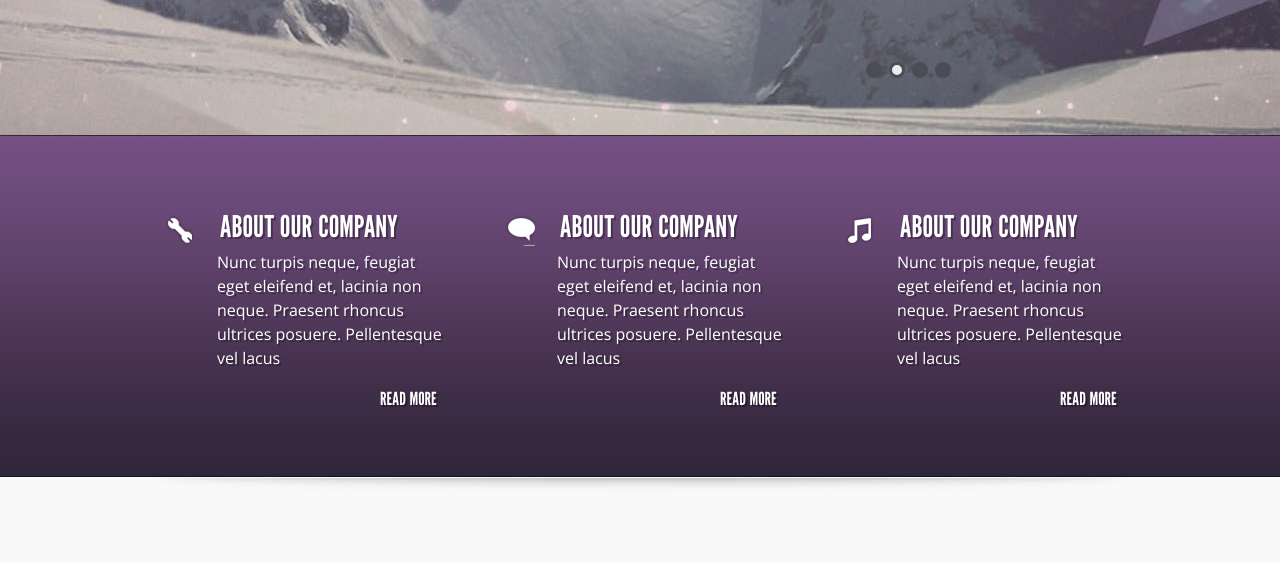
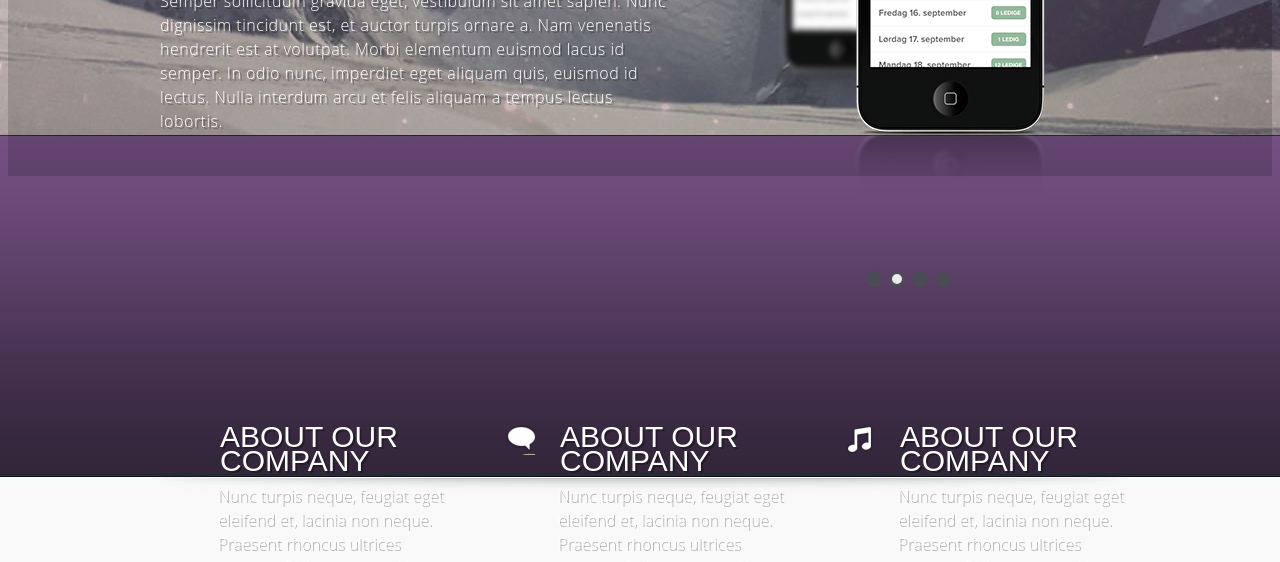
Before and after one commit to sheffcer/sheffcer.github.io, a plain HTML site: page task-9/index.html in a window 1280 px wide. Shown: the part 711-1273 px from the top of the page. Drawn offline with nearby package versions, Linux system fonts and the light colour scheme.

Commit message:
закомментировал style.css

```diff
--- a/task-9/css/fallback.css
+++ b/task-9/css/fallback.css
@@ -1,9 +1,9 @@
 body {
   background-image: url("../img/background_960px.jpg");
   background-repeat: no-repeat;
-    background-position: center top;
-    background-attachment: scroll;
-  overflow-x: hidden;
+   background-position: center top;
+   background-attachment: scroll;
+/*   overflow-x: hidden; */
   }
 
   .container {
--- a/task-9/index.html
+++ b/task-9/index.html
@@ -5,8 +5,11 @@
  <meta name="viewport" content="width=device-width,initial-scale=1">
  <!--[if IE 8]><link href="css/fallback.css" rel="stylesheet" type="text/css"/><![endif]-->
 
+<!--
   <link href='https://fonts.googleapis.com/css?family=Open+Sans:400,300,800&subset=latin,cyrillic' rel='stylesheet' type='text/css'>
   <link rel="stylesheet" href="css/style.css">
+-->
+  <link rel="stylesheet" href="/css/fallback.css">
   <title>Pingbuller</title>
 </head>
 <body>
```
